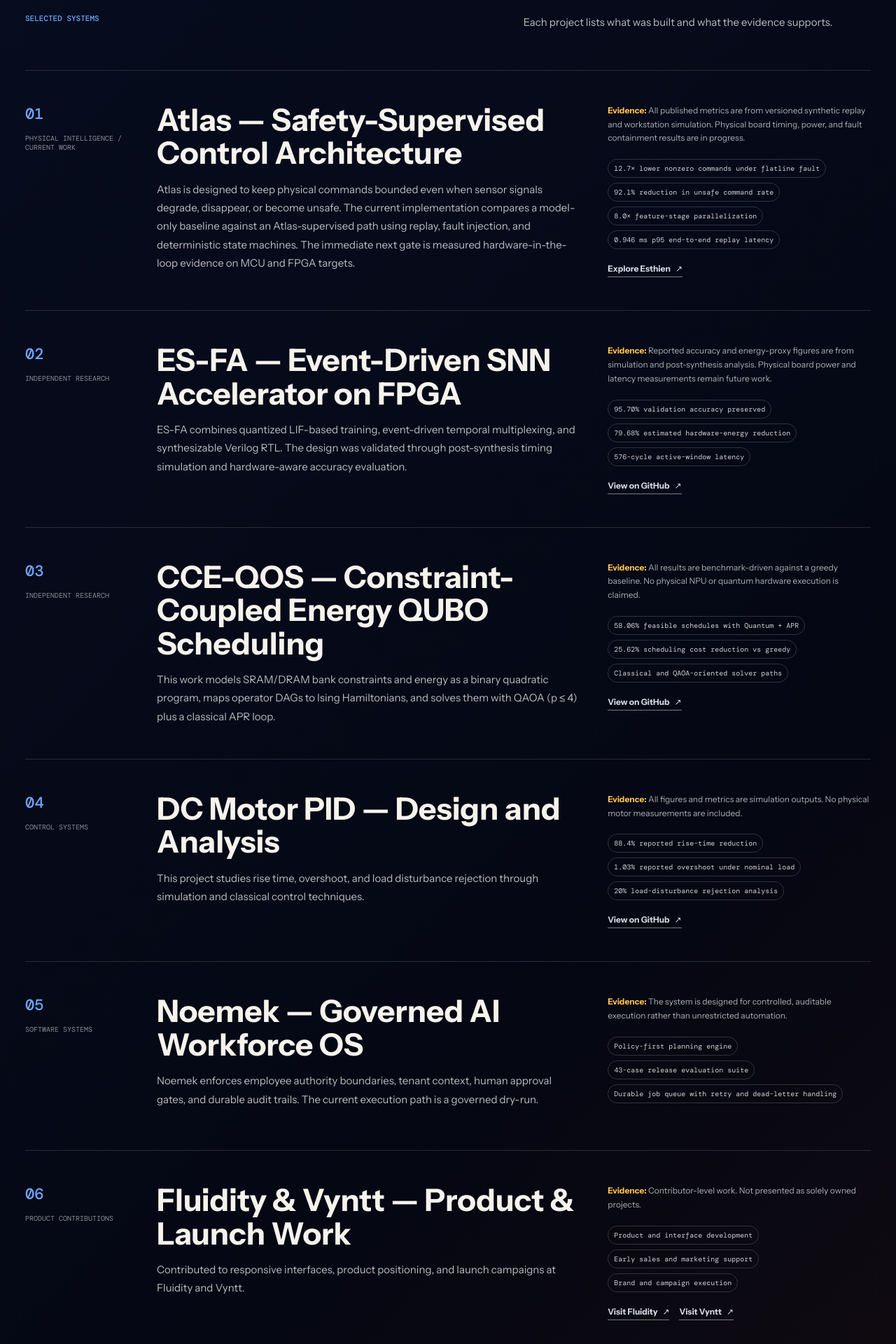
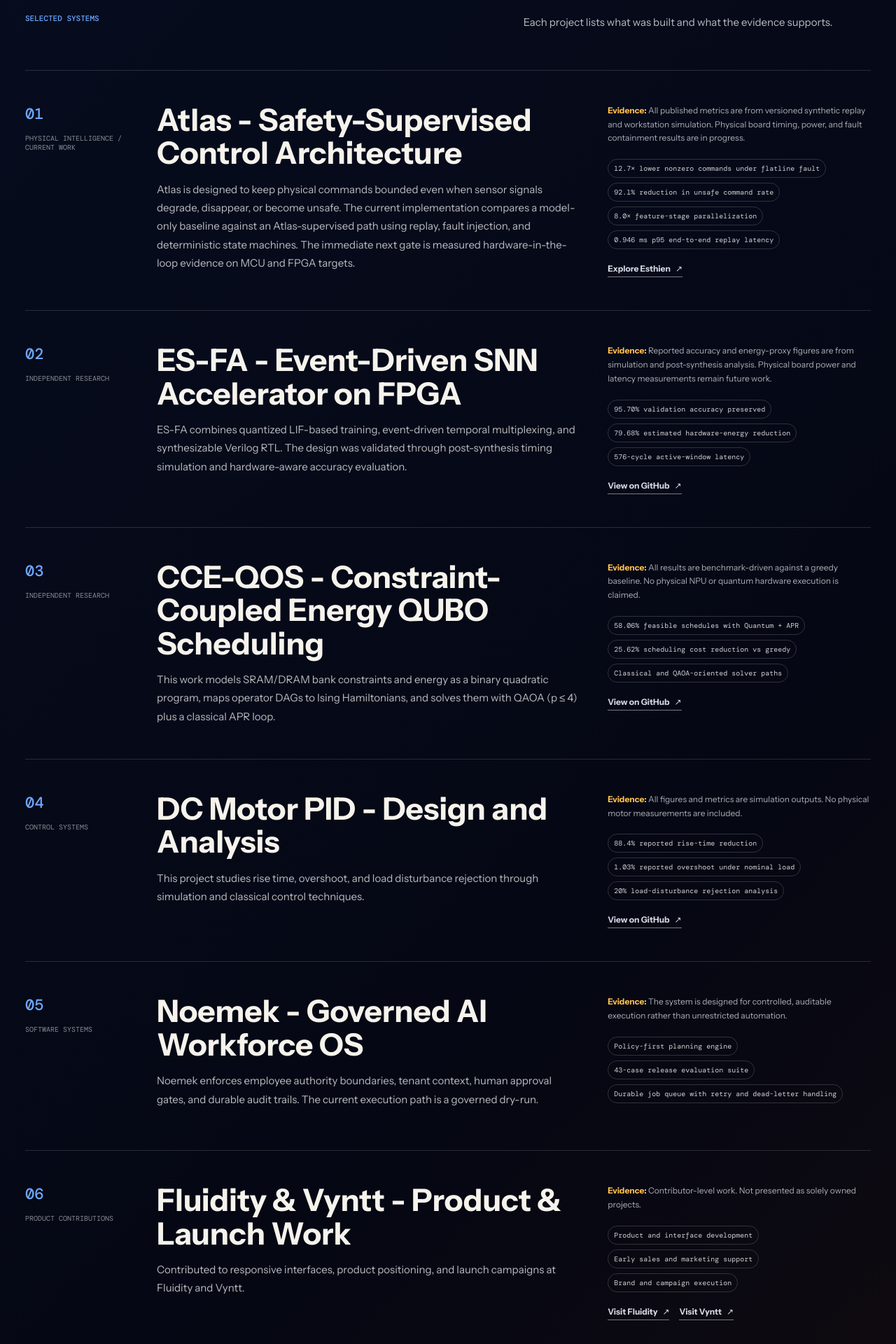
Before and after one commit to yagneshkumarkoduru/portfolio, a React (Vite) app: page /record in a window 1280 px wide. Shown: the part 804-2724 px from the top of the page at 70% size. Built offline with nearby package versions, Linux system fonts and the light colour scheme; a web font is replaced by a local one.

Commit message:
style: align punctuation to single-hyphen policy

```diff
--- a/src/data/projects.ts
+++ b/src/data/projects.ts
@@ -15,7 +15,7 @@ export const projects: Project[] = [
     id: "atlas",
     index: "01",
     type: "Physical intelligence / Current work",
-    title: "Atlas — Safety-Supervised Control Architecture",
+    title: "Atlas - Safety-Supervised Control Architecture",
     summary: "A simulation-first, verification-led control layer for sensor-driven physical systems.",
     story: "Atlas is designed to keep physical commands bounded even when sensor signals degrade, disappear, or become unsafe. The current implementation compares a model-only baseline against an Atlas-supervised path using replay, fault injection, and deterministic state machines. The immediate next gate is measured hardware-in-the-loop evidence on MCU and FPGA targets.",
     evidence: "All published metrics are from versioned synthetic replay and workstation simulation. Physical board timing, power, and fault containment results are in progress.",
@@ -31,7 +31,7 @@ export const projects: Project[] = [
     id: "es-fa",
     index: "02",
     type: "Independent research",
-    title: "ES-FA — Event-Driven SNN Accelerator on FPGA",
+    title: "ES-FA - Event-Driven SNN Accelerator on FPGA",
     summary: "Hardware-aware spiking neural network acceleration targeting the Xilinx Kria KV260.",
     story: "ES-FA combines quantized LIF-based training, event-driven temporal multiplexing, and synthesizable Verilog RTL. The design was validated through post-synthesis timing simulation and hardware-aware accuracy evaluation.",
     evidence: "Reported accuracy and energy-proxy figures are from simulation and post-synthesis analysis. Physical board power and latency measurements remain future work.",
@@ -46,7 +46,7 @@ export const projects: Project[] = [
     id: "cce-qos",
     index: "03",
     type: "Independent research",
-    title: "CCE-QOS — Constraint-Coupled Energy QUBO Scheduling",
+    title: "CCE-QOS - Constraint-Coupled Energy QUBO Scheduling",
     summary: "NPU compiler scheduling formulated as a QUBO with Adaptive Penalty Refinement.",
     story: "This work models SRAM/DRAM bank constraints and energy as a binary quadratic program, maps operator DAGs to Ising Hamiltonians, and solves them with QAOA (p ≤ 4) plus a classical APR loop.",
     evidence: "All results are benchmark-driven against a greedy baseline. No physical NPU or quantum hardware execution is claimed.",
@@ -61,7 +61,7 @@ export const projects: Project[] = [
     id: "pid",
     index: "04",
     type: "Control systems",
-    title: "DC Motor PID — Design and Analysis",
+    title: "DC Motor PID - Design and Analysis",
     summary: "Python-based PID controller design with root-locus and disturbance analysis.",
     story: "This project studies rise time, overshoot, and load disturbance rejection through simulation and classical control techniques.",
     evidence: "All figures and metrics are simulation outputs. No physical motor measurements are included.",
@@ -76,7 +76,7 @@ export const projects: Project[] = [
     id: "noemek",
     index: "05",
     type: "Software systems",
-    title: "Noemek — Governed AI Workforce OS",
+    title: "Noemek - Governed AI Workforce OS",
     summary: "Policy-first, auditable work orchestration for multi-channel AI employees.",
     story: "Noemek enforces employee authority boundaries, tenant context, human approval gates, and durable audit trails. The current execution path is a governed dry-run.",
     evidence: "The system is designed for controlled, auditable execution rather than unrestricted automation.",
@@ -90,7 +90,7 @@ export const projects: Project[] = [
     id: "product",
     index: "06",
     type: "Product contributions",
-    title: "Fluidity & Vyntt — Product & Launch Work",
+    title: "Fluidity & Vyntt - Product & Launch Work",
     summary: "Frontend, product, and early go-to-market contributions.",
     story: "Contributed to responsive interfaces, product positioning, and launch campaigns at Fluidity and Vyntt.",
     evidence: "Contributor-level work. Not presented as solely owned projects.",
```
Also changed, not shown: 1 other file (tests, documents, lock files or other folders).
